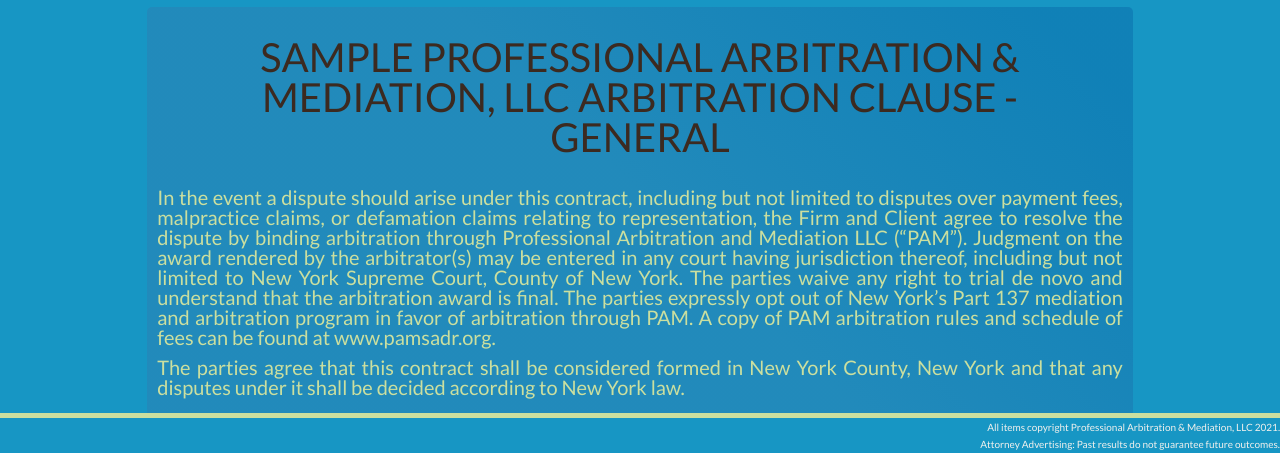
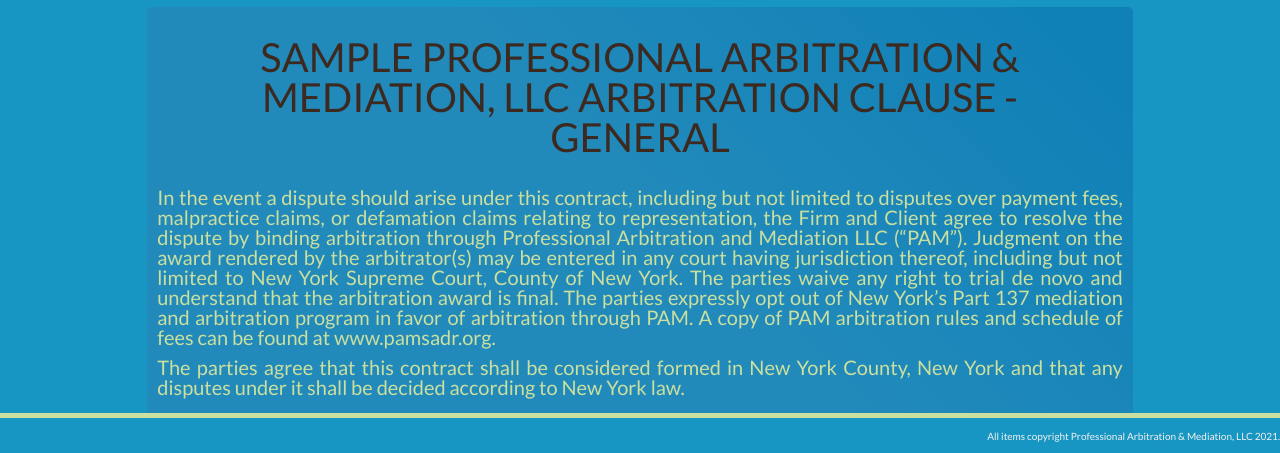
Before and after one commit to PAMLLCAdmin/PAMLLC-website, a plain HTML site: page index.html in a window 1280 px wide. Shown: the part 347-800 px from the top of the page. Drawn offline with Linux system fonts and the light colour scheme.

Commit message:
Remove attorney advertising disclaimer.

```diff
--- a/index.html
+++ b/index.html
@@ -34,7 +34,7 @@
 
 
     <footer id="footer">
-      <div>All items copyright Professional Arbitration & Mediation, LLC 2021.</div>  <div>Attorney Advertising:  Past results do not guarantee future outcomes.</div>
+      <div>All items copyright Professional Arbitration & Mediation, LLC 2021.</div>
     </footer>
   </body>
 </html>
```
Also changed, not shown: claim.html (+1 -1 lines), rules.html (+1 -1 lines).
